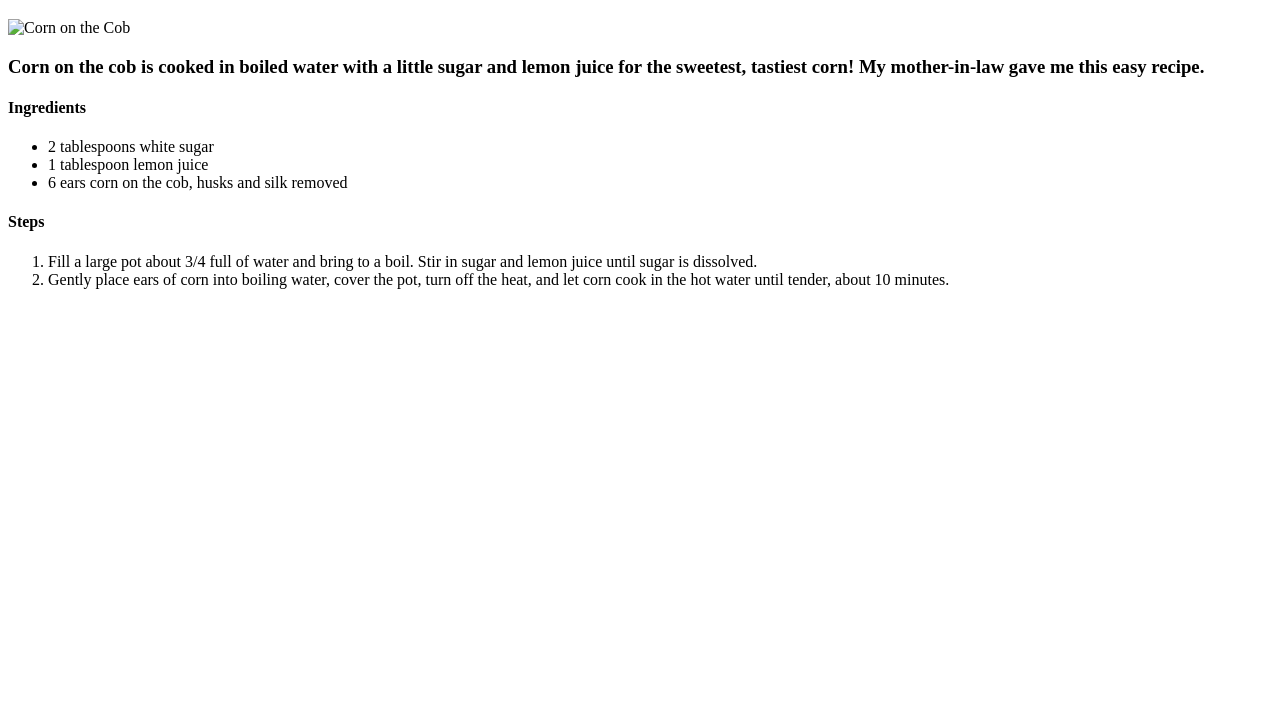
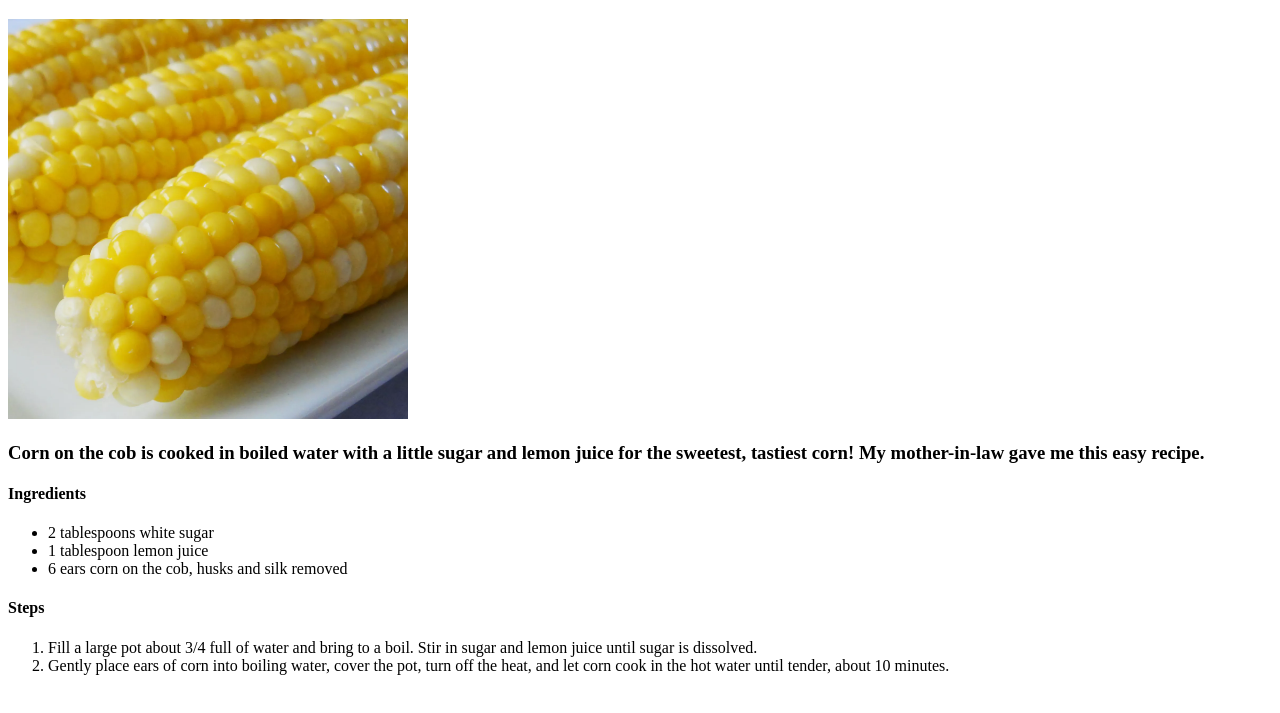
Before and after one commit to dm943/odin-recipes, a plain HTML site: page recipes/corn-on-the-cob.html in a window 1280 px wide. Shown: the part 61-774 px from the top of the page. Drawn offline with Linux system fonts and the light colour scheme; the site is published under a folder, as on GitHub Pages, so addresses that start at the root find nothing.

Commit message:
fix image link bug

```diff
--- a/recipes/corn-on-the-cob.html
+++ b/recipes/corn-on-the-cob.html
@@ -9,7 +9,7 @@
 <body>
     <h1>Jamie's Sweet and Easy Corn on the Cob</h1>
 
-    <img src="/images/corn-on-the-cob.jpg" alt="Corn on the Cob" width="400" height="400">
+    <img src="../images/corn-on-the-cob.jpg" alt="Corn on the Cob" width="400" height="400">
 
     <h3>Corn on the cob is cooked in boiled water with a little sugar and lemon juice for the sweetest, tastiest corn! My mother-in-law gave me this easy recipe.</h3>
 
```
Also changed, not shown: recipes/mexican-lasagna.html (+1 -1 lines).
